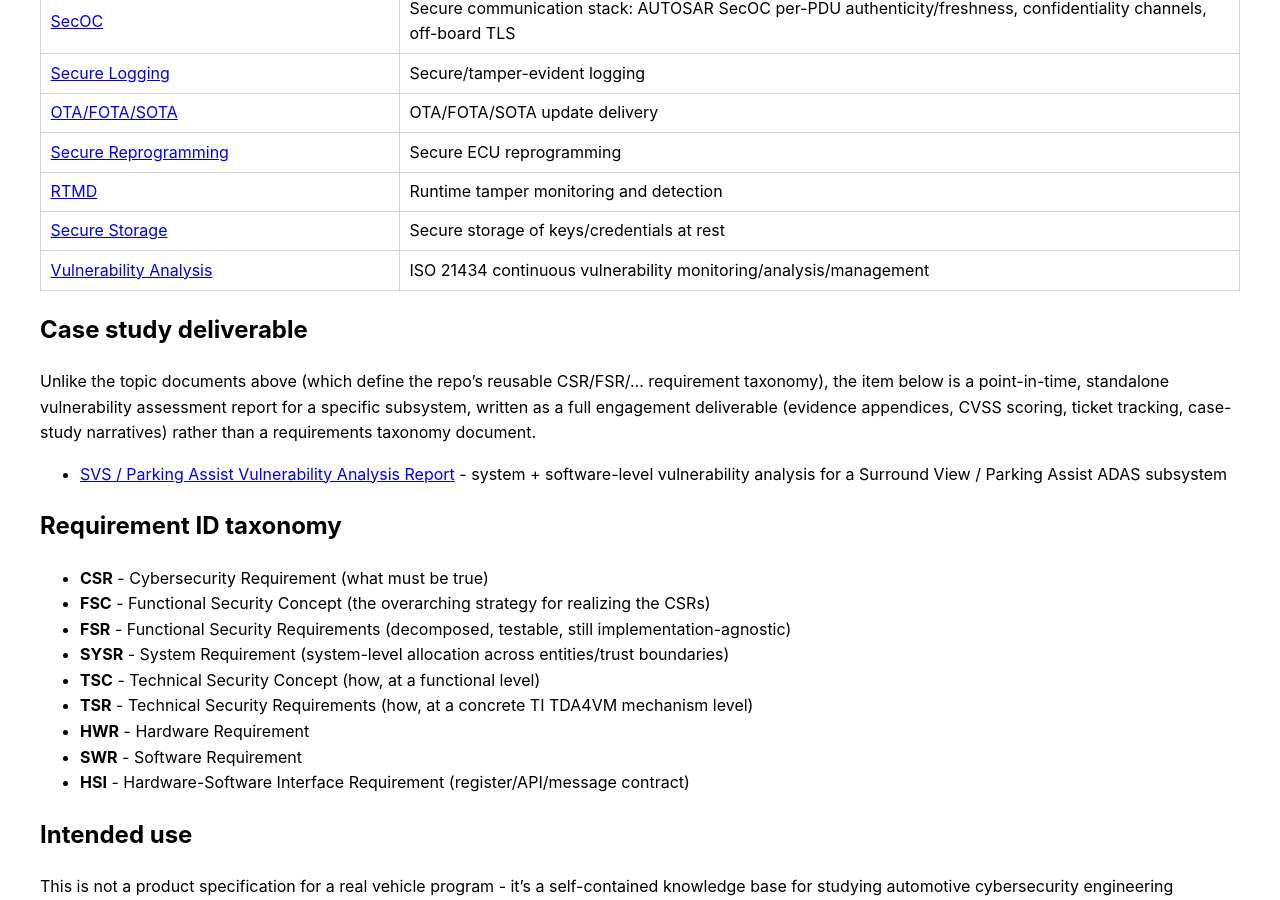
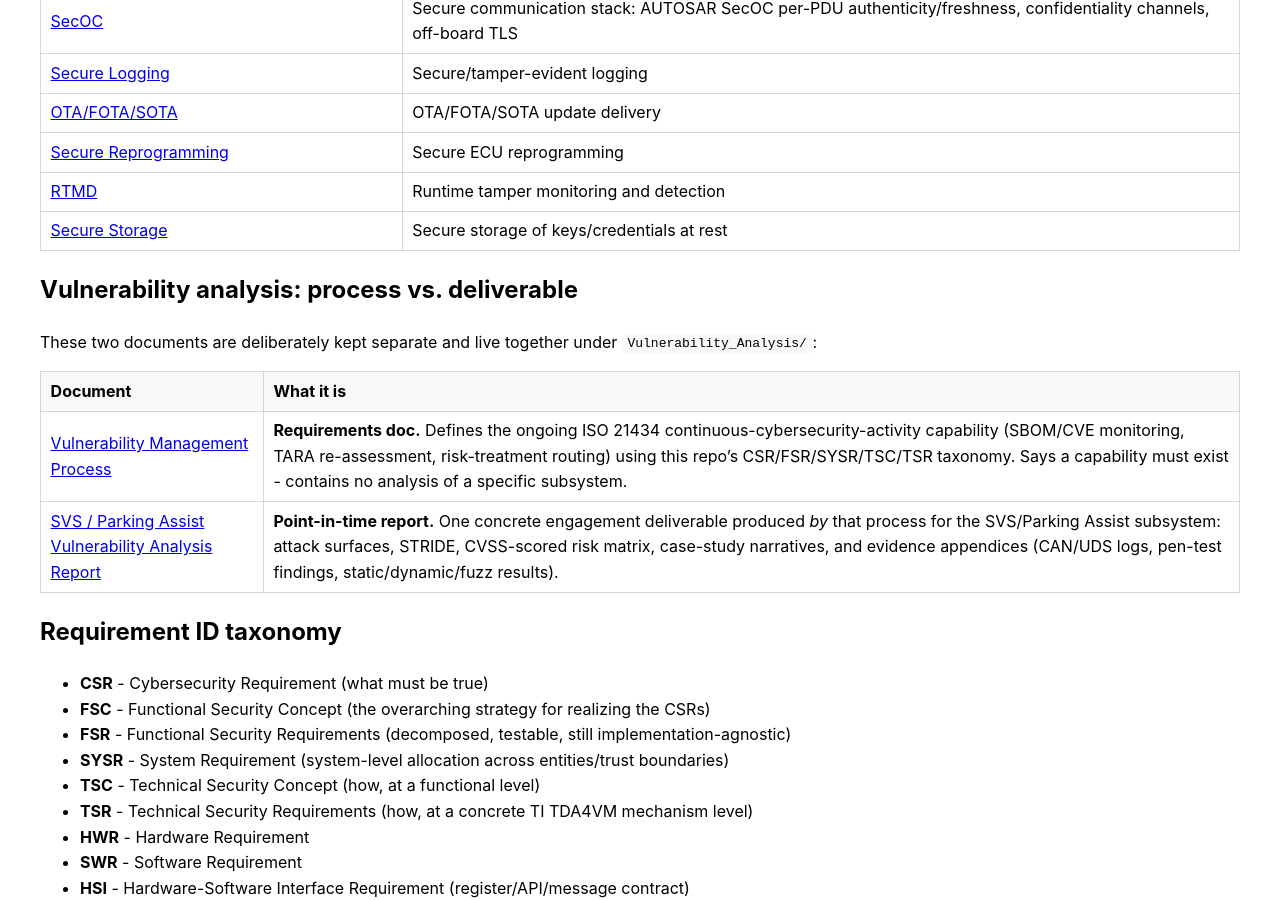
Before and after one commit to vinodneelakantam/Sec_Concepts_Req_tracability, a Jekyll site: the page built from index.md, in a window 1280 px wide and 900 px high, scrolled down 692 px. Built offline with Jekyll 4.4.1, drawn with Linux system fonts in a browser that asks for light colours; some of the changed text lies outside the part shown.

Commit message:
Separate vulnerability process doc from analysis report on GitHub Pages

```diff
--- a/index.md
+++ b/index.md
@@ -31,16 +31,15 @@ CSR/FSC/FSR/SYSR/TSC/TSR/HWR/SWR/HSI requirement ID taxonomy.
 | [Secure Reprogramming]({{ "/TDA4VM_Secure_Reprogramming_Requirements.html" | relative_url }}) | Secure ECU reprogramming |
 | [RTMD]({{ "/TDA4VM_RTMD_Requirements.html" | relative_url }}) | Runtime tamper monitoring and detection |
 | [Secure Storage]({{ "/TDA4VM_Secure_Storage_Requirements.html" | relative_url }}) | Secure storage of keys/credentials at rest |
-| [Vulnerability Analysis]({{ "/TDA4VM_Vulnerability_Analysis_Requirements.html" | relative_url }}) | ISO 21434 continuous vulnerability monitoring/analysis/management |
 
-## Case study deliverable
+## Vulnerability analysis: process vs. deliverable
 
-Unlike the topic documents above (which define the repo's reusable CSR/FSR/... requirement
-taxonomy), the item below is a point-in-time, standalone vulnerability assessment report for a
-specific subsystem, written as a full engagement deliverable (evidence appendices, CVSS scoring,
-ticket tracking, case-study narratives) rather than a requirements taxonomy document.
+These two documents are deliberately kept separate and live together under `Vulnerability_Analysis/`:
 
-- [SVS / Parking Assist Vulnerability Analysis Report]({{ "/Vulnerability_Analysis/SVS_ParkingAssist_Vulnerability_Analysis_Report.html" | relative_url }}) - system + software-level vulnerability analysis for a Surround View / Parking Assist ADAS subsystem
+| Document | What it is |
+|---|---|
+| [Vulnerability Management Process]({{ "/Vulnerability_Analysis/TDA4VM_Vulnerability_Analysis_Requirements.html" | relative_url }}) | **Requirements doc.** Defines the ongoing ISO 21434 continuous-cybersecurity-activity capability (SBOM/CVE monitoring, TARA re-assessment, risk-treatment routing) using this repo's CSR/FSR/SYSR/TSC/TSR taxonomy. Says a capability must exist - contains no analysis of a specific subsystem. |
+| [SVS / Parking Assist Vulnerability Analysis Report]({{ "/Vulnerability_Analysis/SVS_ParkingAssist_Vulnerability_Analysis_Report.html" | relative_url }}) | **Point-in-time report.** One concrete engagement deliverable produced *by* that process for the SVS/Parking Assist subsystem: attack surfaces, STRIDE, CVSS-scored risk matrix, case-study narratives, and evidence appendices (CAN/UDS logs, pen-test findings, static/dynamic/fuzz results). |
 
 ## Requirement ID taxonomy
 
```
Also changed, not shown: Vulnerability_Analysis/SVS_ParkingAssist_Vulnerability_Analysis_Report.md (+1 -1 lines), Vulnerability_Analysis/TDA4VM_Vulnerability_Analysis_Requirements.md (renamed from TDA4VM_Vulnerability_Analysis_Requirements.md, +2 -2 lines), .github/skills/requirements-review/SKILL.md, .github/skills/svs-parking-assist-vulnerability-analysis/SKILL.md, .github/skills/traceability-matrix/SKILL.md, README.md.
